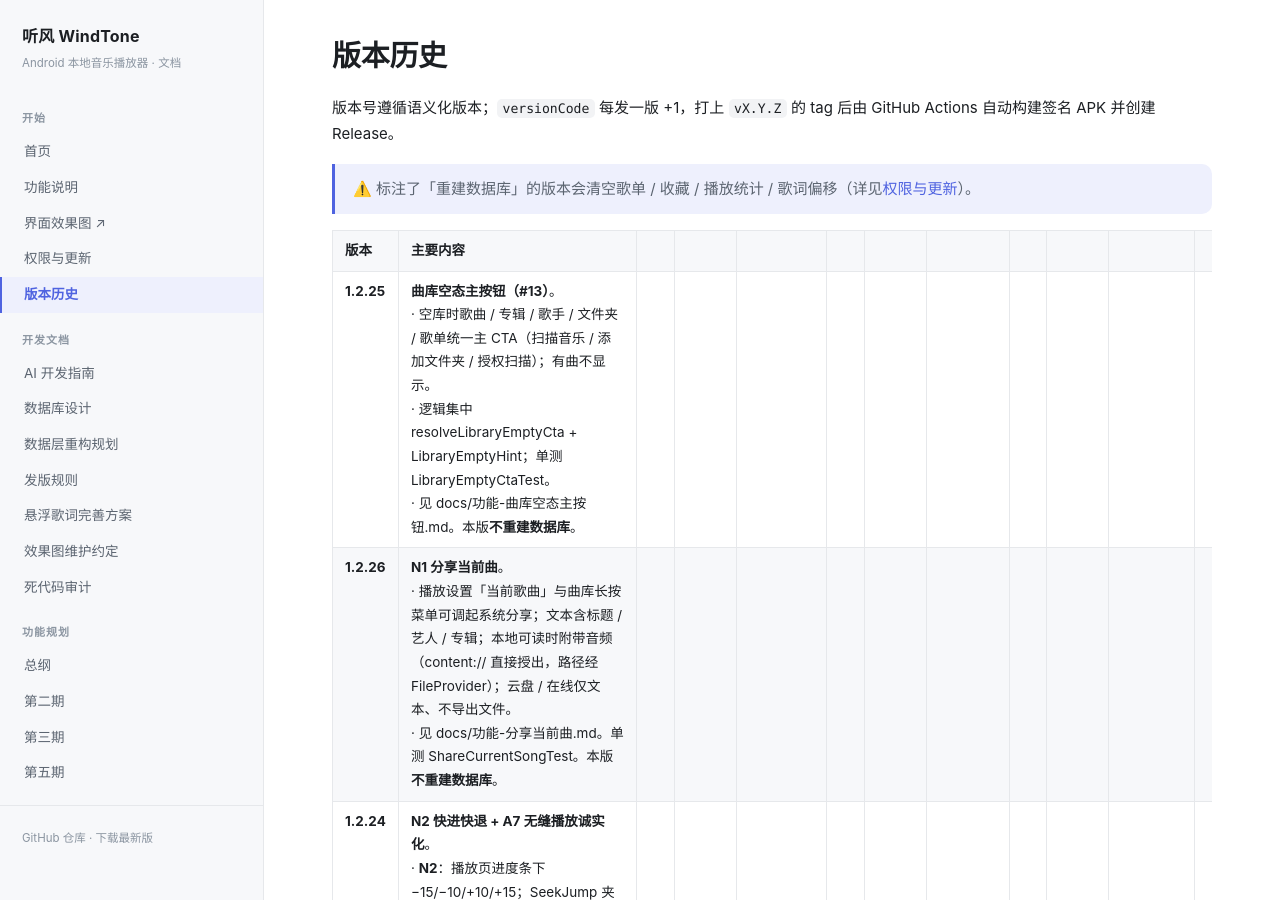
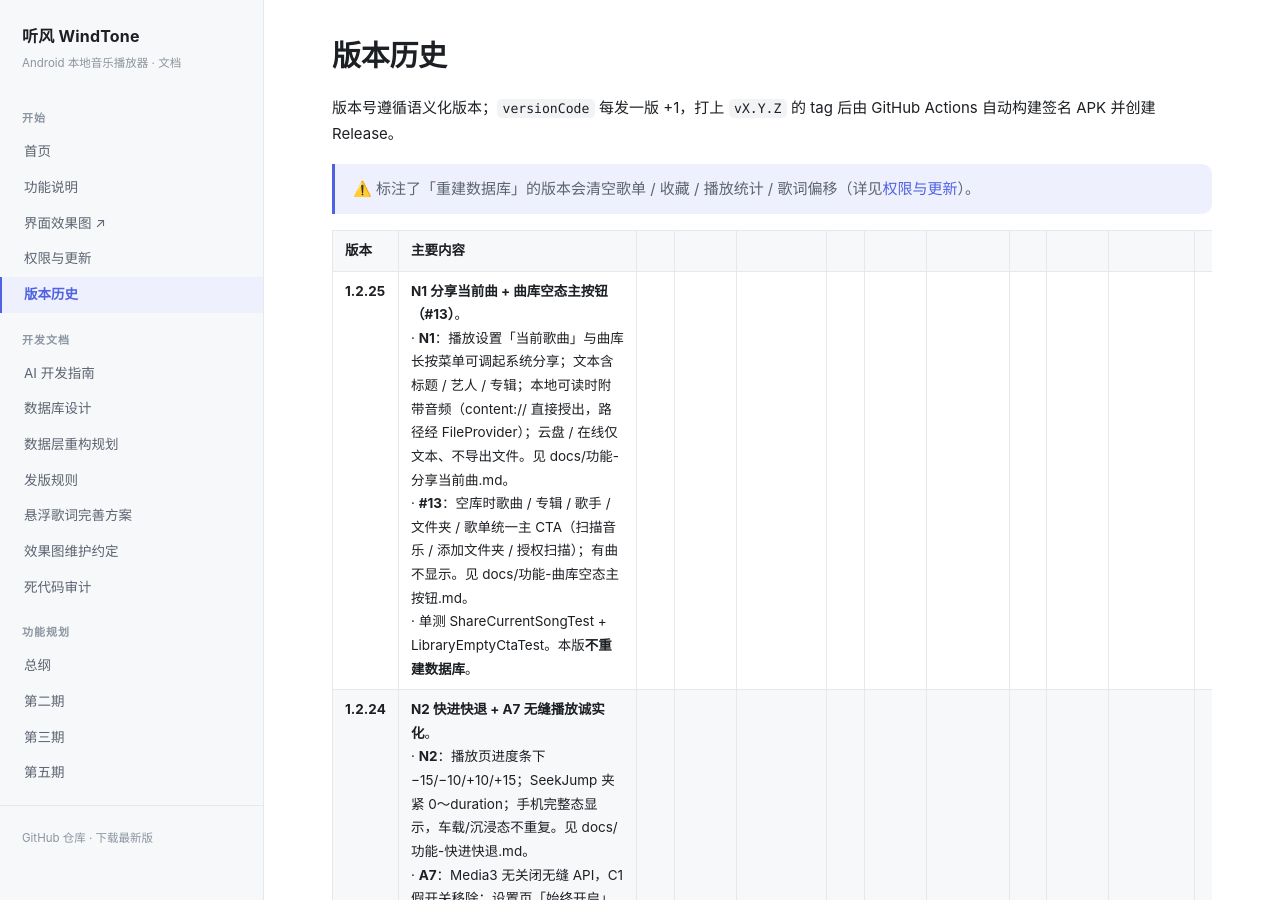
Before and after one commit to LuckyLearning/WindTone, a Jekyll site: the page built from docs/版本历史.md, in a window 1280 px wide and 900 px high. Built offline with Jekyll 4.4.1, drawn with Linux system fonts in a browser that asks for light colours.

Commit message:
docs(v1.2.25): 发版说明与版本历史同时记 N1 分享与 #13 空态 CTA

```diff
--- a/docs/版本历史.md
+++ b/docs/版本历史.md
@@ -11,8 +11,7 @@ title: 版本历史
 
 | 版本 | 主要内容 |
 |---|---|
-| **1.2.25** | **曲库空态主按钮（#13）**。<br>· 空库时歌曲 / 专辑 / 歌手 / 文件夹 / 歌单统一主 CTA（扫描音乐 / 添加文件夹 / 授权扫描）；有曲不显示。<br>· 逻辑集中 resolveLibraryEmptyCta + LibraryEmptyHint；单测 LibraryEmptyCtaTest。<br>· 见 docs/功能-曲库空态主按钮.md。本版**不重建数据库**。 |
-| **1.2.26** | **N1 分享当前曲**。<br>· 播放设置「当前歌曲」与曲库长按菜单可调起系统分享；文本含标题 / 艺人 / 专辑；本地可读时附带音频（content:// 直接授出，路径经 FileProvider）；云盘 / 在线仅文本、不导出文件。<br>· 见 docs/功能-分享当前曲.md。单测 ShareCurrentSongTest。本版**不重建数据库**。 |
+| **1.2.25** | **N1 分享当前曲 + 曲库空态主按钮（#13）**。<br>· **N1**：播放设置「当前歌曲」与曲库长按菜单可调起系统分享；文本含标题 / 艺人 / 专辑；本地可读时附带音频（content:// 直接授出，路径经 FileProvider）；云盘 / 在线仅文本、不导出文件。见 docs/功能-分享当前曲.md。<br>· **#13**：空库时歌曲 / 专辑 / 歌手 / 文件夹 / 歌单统一主 CTA（扫描音乐 / 添加文件夹 / 授权扫描）；有曲不显示。见 docs/功能-曲库空态主按钮.md。<br>· 单测 ShareCurrentSongTest + LibraryEmptyCtaTest。本版**不重建数据库**。 |
 | **1.2.24** | **N2 快进快退 + A7 无缝播放诚实化**。<br>· **N2**：播放页进度条下 −15/−10/+10/+15；SeekJump 夹紧 0～duration；手机完整态显示，车载/沉浸态不重复。见 docs/功能-快进快退.md。<br>· **A7**：Media3 无关闭无缝 API，C1 假开关移除；设置页「始终开启」只读说明 + 弹窗；Prefs 死键；诊断包标明平台默认。见 docs/功能-gapless.md。<br>· 单测 SeekJumpTest + SettingsCollapsibleTest。本版**不重建数据库**。 |
 | **1.2.23** | **A6 同目录 folder.jpg 封面回退**。<br>· 内嵌封面缺失时按优先级读同目录 `folder.jpg` → `cover.jpg` → `AlbumArt.jpg`（大小写不敏感）；有内嵌则不动文件夹文件。<br>· 走既有 CoverRepository 三级缓存；负缓存与换图失效口径见 docs/功能-folder封面.md。<br>· 单测 FolderCoverTest。本版**不重建数据库**。 |
 | **1.2.22** | **睡眠定时「再播 N 首」**。<br>· **H6**：当前正在播的算第 1 首；预设 1/3/5/10 + 自定义 1～100；预计算倒计时 + 10 秒淡出。见 功能-睡眠再播N首.md。本版**不重建数据库**。 |
```
Also changed, not shown: .github/release-notes/v1.2.25.md.
